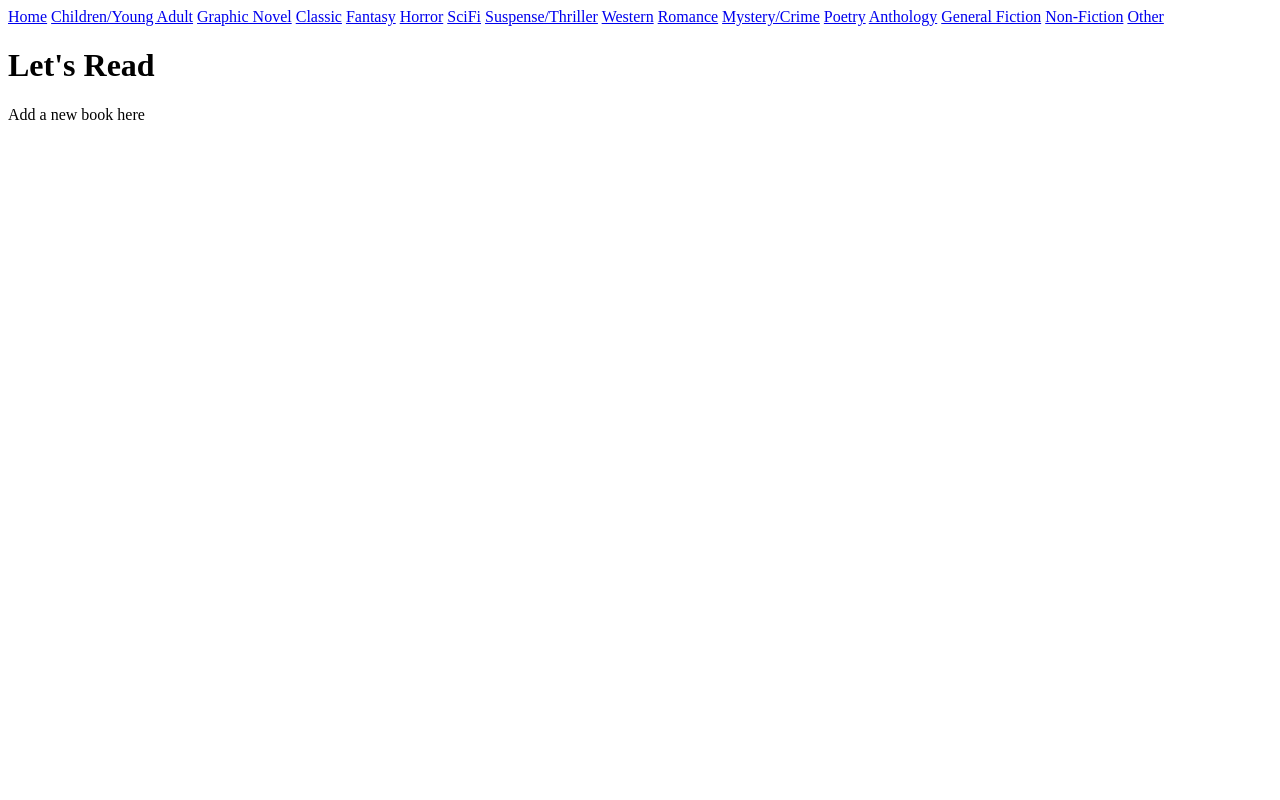
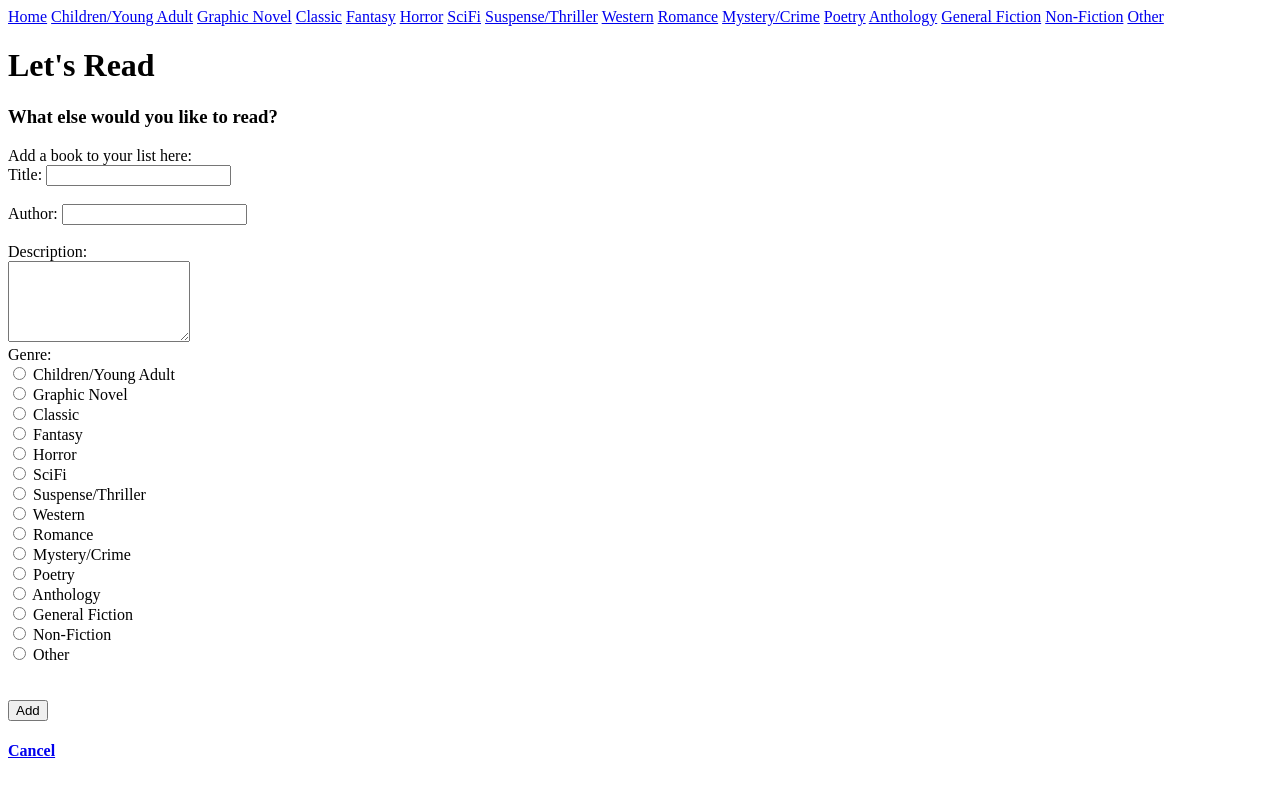
Before and after one commit to aylkaraemi/ItemCatalogProject, a Flask app: page /readinglist/add in a window 1280 px wide. Run offline with Flask 2, Linux system fonts and the light colour scheme; parts of the project's set-up code (start-up, migrations or seed data) failed here and were passed over.

Commit message:
Feat: Add forms to add, edit, delete templates

```diff
--- a/templates/addbook.html
+++ b/templates/addbook.html
@@ -2,5 +2,87 @@
 {% extends "main.html" %}
 {% block content %}
 {% include "header.html" %}
-Add a new book here
+<div class="banner">
+    <h3>What else would you like to read?</h3>
+    Add a book to your list here:
+</div>
+<div class="forms">
+    <form action="#" method="POST">
+        <label for="title">Title:</label>
+        <input type="text" name="title"><br><br>
+
+        <label for="author">Author:</label>
+        <input type="text" name="author"><br><br>
+
+        <label for="description">Description:</label><br>
+        <textarea maxlength="350" rows="5" name="description" placeholder="Optional - enter a brief description of plot">
+        </textarea><br>
+
+        <label for="genre">Genre:</label>
+        <div class="radio">
+            <input type="radio" name="genre" value="Children/Young Adult">
+            Children/Young Adult
+            </input><br>
+
+            <input type="radio" name="genre" value="Graphic Novel">
+            Graphic Novel
+            </input><br>
+
+            <input type="radio" name="genre" value="Classic">
+            Classic
+            </input><br>
+
+            <input type="radio" name="genre" value="Fantasy">
+            Fantasy
+            </input><br>
+
+            <input type="radio" name="genre" value="Horror">
+            Horror
+            </input><br>
+
+            <input type="radio" name="genre" value="SciFi">
+            SciFi
+            </input><br>
+
+            <input type="radio" name="genre" value="Suspense/Thriller">
+            Suspense/Thriller
+            </input><br>
+
+            <input type="radio" name="genre" value="Western">
+            Western
+            </input><br>
+
+            <input type="radio" name="genre" value="Romance">
+            Romance
+            </input><br>
+
+            <input type="radio" name="genre" value="Mystery/Crime">
+            Mystery/Crime
+            </input><br>
+
+            <input type="radio" name="genre" value="Poetry">
+            Poetry
+            </input><br>
+
+            <input type="radio" name="genre" value="Anthology">
+            Anthology
+            </input><br>
+
+            <input type="radio" name="genre" value="General Fiction">
+            General Fiction
+            </input><br>
+
+            <input type="radio" name="genre" value="Non-Fiction">
+            Non-Fiction
+            </input><br>
+
+            <input type="radio" name="genre" value="Other">
+            Other
+            </input><br>
+        </div>
+        <br><br>
+        <button type="submit" id="submit">Add</button>
+    </form>
+    <h4><a href="#">Cancel</a></h4>
+</div>
 {% endblock %}
```
Also changed, not shown: templates/deletebook.html (+10 -1 lines), templates/editbook.html (+40 -5 lines).
